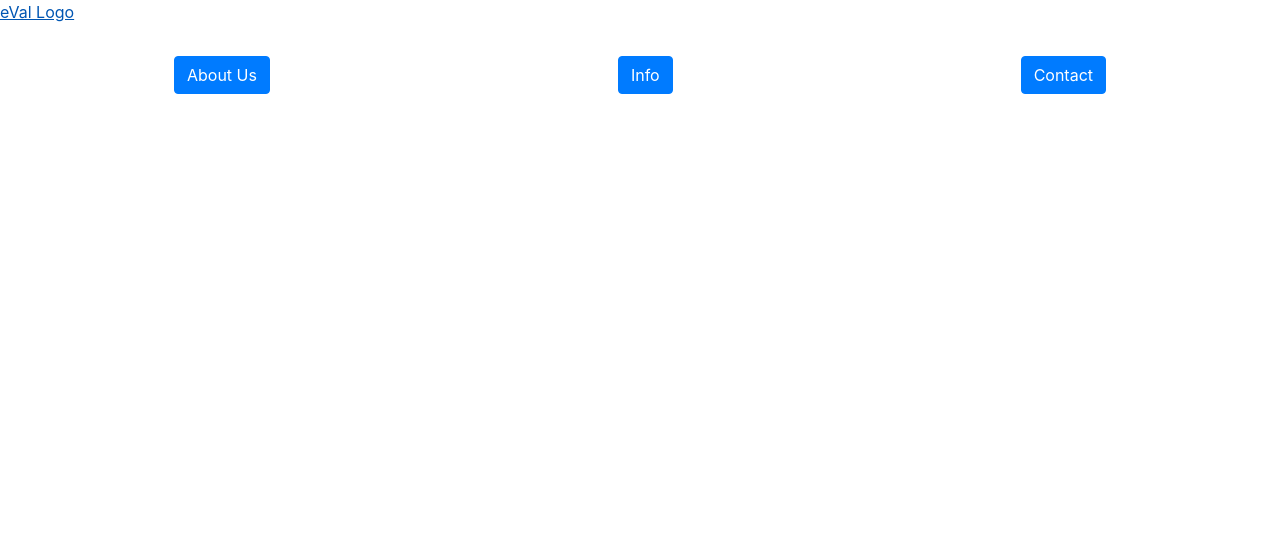
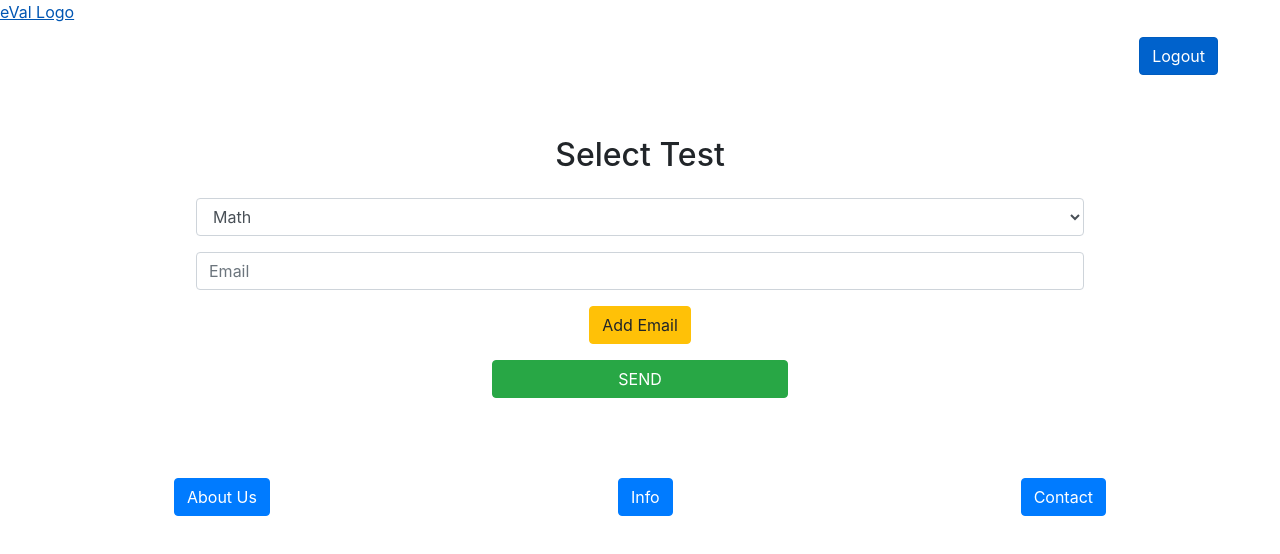
Before and after one commit to Alipudina/eVal, a React (Create React App) app in the folder browser/: page /testsPage in a window 1280 px wide. Shown: the top 554 px of the page. Built offline with nearby package versions, Linux system fonts and the light colour scheme.

Commit message:
adding test sending

```diff
--- a/browser/src/App.js
+++ b/browser/src/App.js
@@ -7,7 +7,8 @@ import {LoginPageContainer} from './components/login';
 import {Protected} from './components/creationPage';
 import LandingPage from './components/landingPage';
 import {ContactContainer} from './components/contact';
-import {CreationPageContainer} from'./components/creationPage';
+import {CreationPageContainer} from './components/creationPage';
+import {TestsPageContainer} from './components/testsPage';
 
 class App extends Component {
   render(){
@@ -19,6 +20,7 @@ class App extends Component {
           <Route path="/login" component={LoginPageContainer} />
           <Route path="/create" component={Protected} />
           <Route path="/contact" component={ContactContainer} />
+          <Route path="/testsPage" component={TestsPageContainer}/>
           <Footer />
         </BrowserRouter>
       </React.Fragment>
--- a/browser/src/App.scss
+++ b/browser/src/App.scss
@@ -16,6 +16,11 @@
   left: 88vw;
   top: 0;
   margin: 1vw;
+}
+
+.tests {
+  top: 5vw;
+  left: 78vw;
 }
 
 .header{
--- a/browser/src/components/creationPage.js
+++ b/browser/src/components/creationPage.js
@@ -26,6 +26,7 @@ class CreationPage extends Component {
     return (
       <>
         <LogoutContainer />
+        <NavLink to="testsPage" className="btn btn-primary login-out tests">My Tests</NavLink>
         <div className="body">
           <h1>Create a test</h1>
           <form className="creatorForm">
--- a/browser/src/components/login.js
+++ b/browser/src/components/login.js
@@ -30,8 +30,6 @@ class LoginPage extends Component {
       this.props.addAccount.push(this.state);
       this.props.addAccountHandler();
     }, 10)
-
-
   }
 
   // login part +++++++++++++++++++++++
--- /dev/null
+++ b/browser/src/components/testsPage.js
@@ -0,0 +1,88 @@
+import React, { Component } from 'react';
+import {LogoutContainer} from './logout';
+import {connect} from 'react-redux';
+
+class TestsPage extends Component {
+
+  state={
+    addEmail: false,
+    emailToSend: "",
+    testToSend: ""
+  }
+
+  inputEmailHandler= ev => {
+    this.setState({emailToSend: ev.target.value, testToSend: this.refs.selectedTest.value});
+  }
+
+  addEmailHandler= () => {
+    this.setState({
+      addEmail: true,
+    });
+    console.log(this.refs.selectedTest.value);
+  }
+
+  render() {
+    return(
+      <>
+        <LogoutContainer />
+
+        <section className="resume-section p-4 p-lg-5 text-center" id="contact">
+            <div className="my-auto">
+              <h2 className="mb-4">Select Test</h2>
+              <form
+                className="contactForm d-flex flex-column align-items-center"
+                action=""
+                method="POST"
+              >
+                <div className="form-group w-75">
+                  <select name="carlist" form="carform" className="form-control" ref="selectedTest">
+                  {this.props.testArray.map((elem, index) => {
+                    return <option value={elem.toLowerCase()} key={index}>{elem}</option>
+                  })}
+                  </select>
+
+                </div>
+
+                <div className="form-group w-75">
+                  <input onChange={this.inputEmailHandler}
+                    type="email"
+                    className="form-control"
+                    placeholder="Email"
+                    name="email"
+                    required
+                  />
+                </div>
+
+                {this.state.addEmail &&
+                  <div className="form-group w-75">
+                    <input
+                      type="email"
+                      className="form-control"
+                      placeholder="Email"
+                      name="email"
+                      required
+                    />
+                  </div>
+                }
+
+                <div className="form-group w-75">
+                  <span className="btn btn-warning" onClick={this.addEmailHandler}>Add Email</span>
+                </div>
+
+                <a type="submit" href={"mailto:"+ this.state.emailToSend+ "?subject=" + this.state.testToSend + "&body=" + this.props.testLink} className="btn btn-submit btn-success w-25">SEND</a>
+              </form>
+            </div>
+        </section>
+      </>
+    )
+  }
+}
+
+const mapStateToProps= state => {
+  return {
+    testArray: state.testArray,
+    testLink: state.testLink
+  }
+}
+
+export const TestsPageContainer=connect(mapStateToProps)(TestsPage);
--- a/browser/src/redux.js
+++ b/browser/src/redux.js
@@ -24,7 +24,10 @@ const initialState={
   addAccount: [],
   accountConfirm: false,
   signupRedirect: false,
-  isManipulated: false
+  isManipulated: false,
+  testArray: ['Math', 'Physics', 'Chemistry', 'Biology'],
+  addEmailArray: [],
+  testLink: 'http://test-link'
 };
 
 const reducer =(state=initialState, action)=>{
@@ -185,6 +188,29 @@ export const redirectToLogin= () => {
   return {type: 'REDIRECT_LOGIN'}
 }
 
+// export const redirectToLogin= ev => {
+//   return function(dispatch) {
+//     fetch('/eval/signin')
+//     .then(res => {
+//       if (res.status >= 400 && res.status < 500) {
+//         throw new Error('You sack already!');
+//       }else {
+//         return res.json();
+//       }
+//     })
+//     .then(messageObject => {
+//       console.log(messageObject);
+//       // dispatch(putTheMessageThere(messageObject));
+//     })
+//     .catch(err => {
+//       // dispatch(badRequest(err))
+//       console.log(err);
+//     })
+//   }
+// }
+
+
+
 export const confirmHandler= ev => {
   return {
     type: 'SIGNUP_REDIRECT',
```
Also changed, not shown: 2 other files (tests, documents, lock files or other folders).
